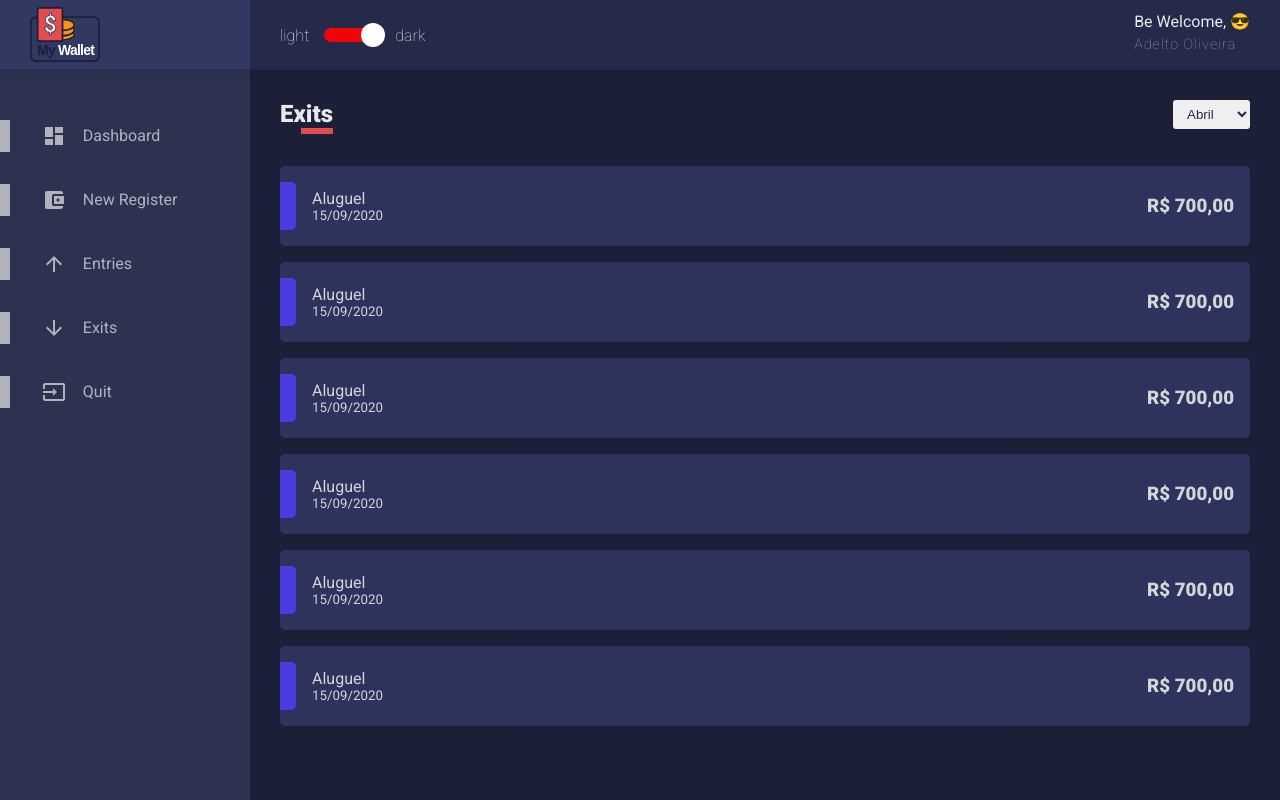
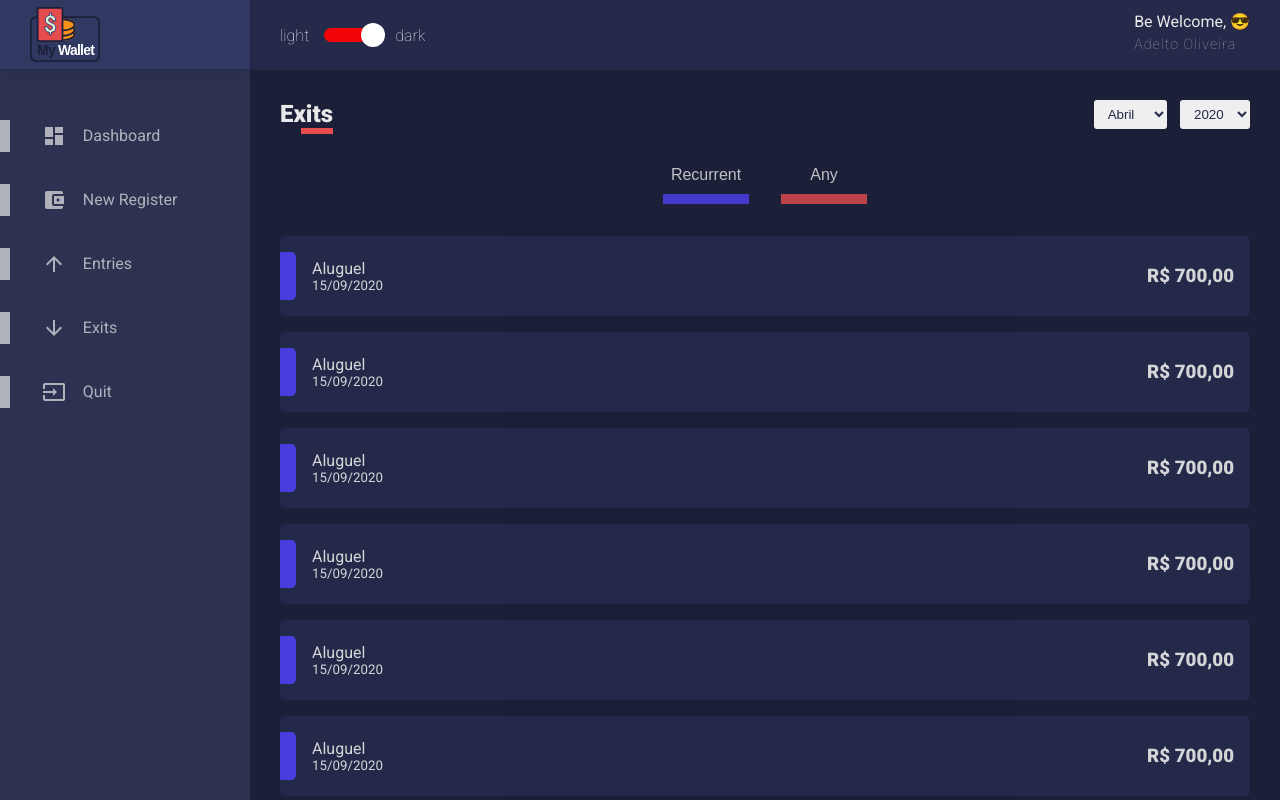
Before and after one commit to otleda/dashboard, a React (Create React App) app in the folder wallet/my-app/: page / in a window 1280 px wide. Built offline with nearby package versions, Linux system fonts and the light colour scheme; the HTML template or start-up script is replaced by a standard one.

Commit message:
Refatorando o codigo, criando o visual do Filter

```diff
--- a/wallet/my-app/src/components/HistoryFinanceCard/styles.ts
+++ b/wallet/my-app/src/components/HistoryFinanceCard/styles.ts
@@ -15,7 +15,7 @@
     height: 80px;
     border-radius: 5px;
     cursor: pointer;
-    background-color: ${props =>props.theme.colors.tertiary};
+    background-color: ${props =>props.theme.colors.secondary};
     transition: all .2s;
     opacity: .9;
 
--- a/wallet/my-app/src/pages/List/index.tsx
+++ b/wallet/my-app/src/pages/List/index.tsx
@@ -1,5 +1,5 @@
 import React from 'react';
-import { Container, Content } from './styles';
+import { Container, Content, Filters } from './styles';
 
 import ContentHeader from '../../components/ContentHeader';
 import InputSelect from '../../components/InputSelect';
@@ -8,18 +8,31 @@
 
 const List: React.FC = () => {
 
-    const optionsValue = [
-        {value: 'Abril', label: 'Abril'},
-        {value: 'Maio', label: 'Maio'},
-        {value: 'Junho', label: 'Junho'},
-        {value: 'Julho', label: 'Julho'}
+    const months = [
+        {value: 4, label: 'Abril'},
+        {value: 5, label: 'Maio'},
+        {value: 6, label: 'junho'},
+        {value: 7, label: 'julho'}
+    ];
+
+    const years = [
+        {value: 2020, label: 2020},
+        {value: 2019, label: 2019},
+        {value: 2018, label: 2018},
+        {value: 2017, label: 2017}
     ];
 
     return(
         <Container>
             <ContentHeader title = "Exits" lineColor = "#E44C4E">
-                <InputSelect options = {optionsValue}/>
+                <InputSelect options = {months}/>
+                <InputSelect options = {years}/>
             </ContentHeader>
+
+            <Filters>
+                <button type="button" className="tag_filter tag_filter_recurrent">Recurrent</button>
+                <button type="button" className="tag_filter tag_filter_any">Any</button>
+            </Filters>
 
             <Content>
                 <HistoryFinanceCard tagColor = "#4E41F0" title = "Aluguel" subtitle = "15/09/2020" amount = "R$ 700,00"/>
--- a/wallet/my-app/src/pages/List/styles.ts
+++ b/wallet/my-app/src/pages/List/styles.ts
@@ -6,3 +6,41 @@
 export const Content = styled.div `
 
 `;
+export const Filters = styled.div `
+    display: flex;
+    justify-content: center;
+    width: 100%;
+    margin-bottom: 2em;
+
+   .tag_filter {
+        font-size: 1em;
+        font-weight: lighter;
+        background: none;
+        color: ${props => props.theme.colors.white};
+        margin: 0 1em;
+        opacity: .8;
+        transition: opacity .2s;
+
+        &:hover {
+            opacity: 1;
+        }
+   }
+   .tag_filter_recurrent::after {
+       content: '';
+       display: block;
+       width: 86px;
+       margin: 0 auto;
+       padding-bottom: 10px;
+       border-bottom: 10px solid ${props => props.theme.colors.success};
+   }
+
+   .tag_filter_any::after {
+       content: '';
+       display: block;
+       width: 86px;
+       margin: 0 auto;
+       padding-bottom: 10px;
+       border-bottom: 10px solid ${props => props.theme.colors.warning};
+   }
+
+`;
```
Also changed, not shown: 1 other file (tests, documents, lock files or other folders).
